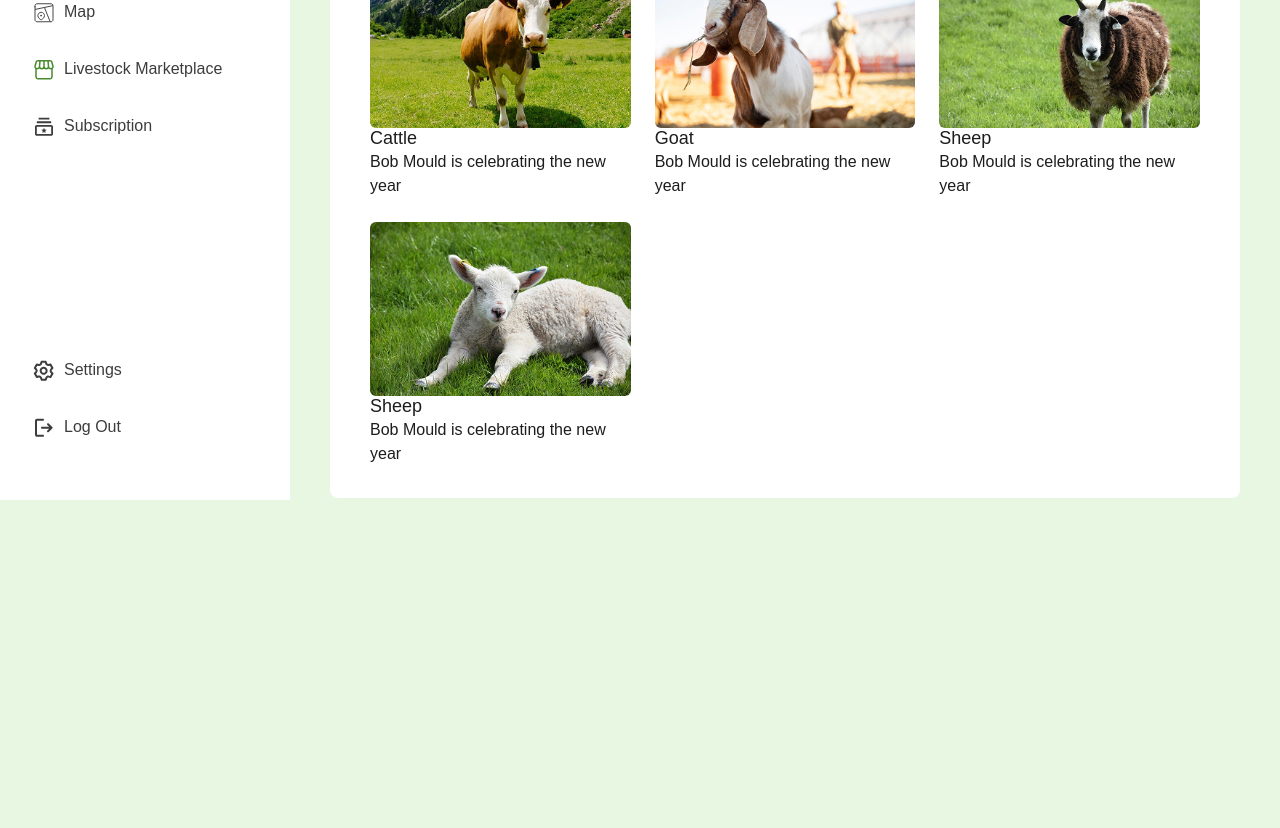
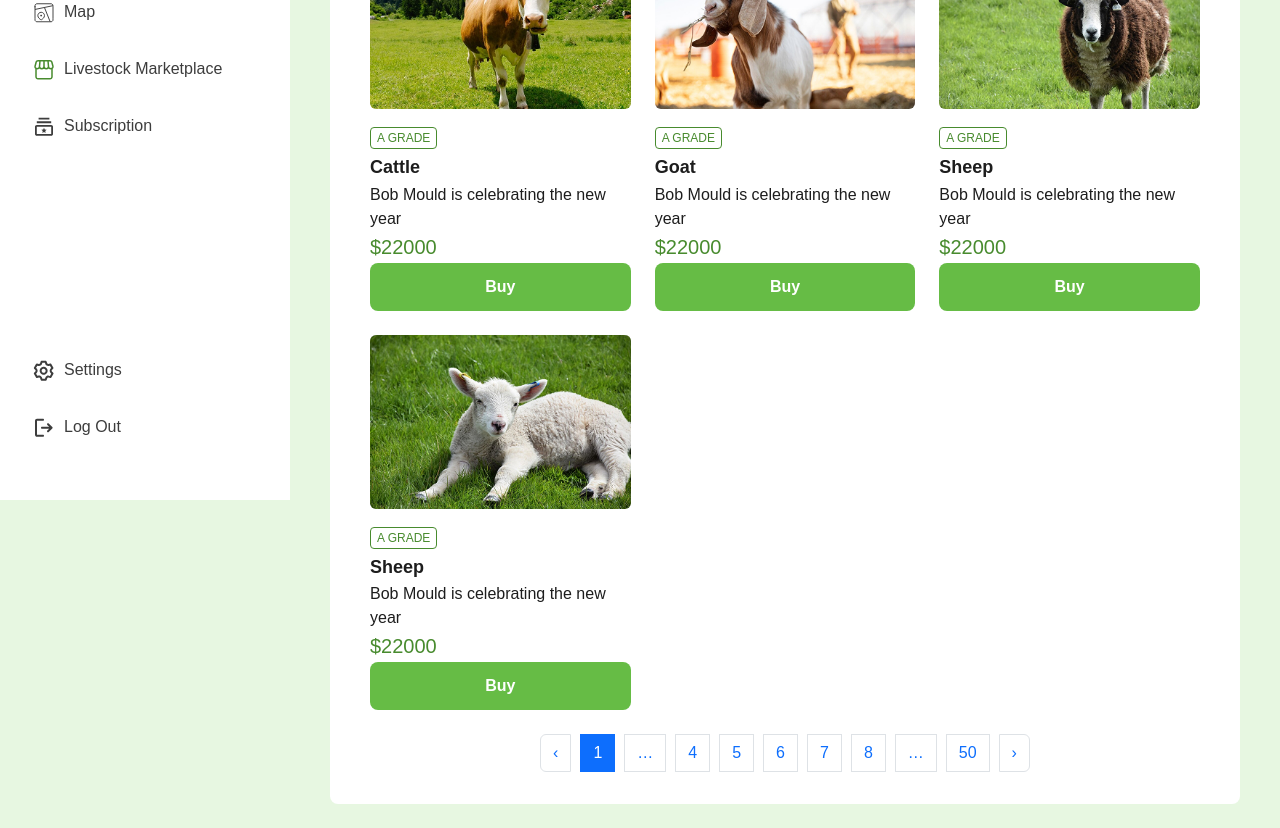
Before and after one commit to VikrantCisDev/trackmoo, a React (Vite) app: page / in a window 1280 px wide. Shown: the part 300-1128 px from the top of the page. Before the commit the page ends 822 px from the top, so only its background shows below. Built offline with nearby package versions, Linux system fonts and the light colour scheme.

Commit message:
pagination

```diff
--- a/src/App.css
+++ b/src/App.css
@@ -273,7 +273,26 @@ button.searchModalBtn {
     grid-template-columns: repeat(auto-fit, minmax(200px,1fr));
     grid-gap: 24px;
 }
+.cardGrade{
+    border: 1px solid var(--green-600);
+    padding: 4px 6px;
+    border-radius: 4px;
+    text-transform: uppercase;
+    color: var(--green-600);
+    display: inline-block;
+    line-height: 1;
+    font-size: 12px;
+}
 
+.cardPrice{
+    color: var(--green-600);
+}
+
+
+.custom-pagination{
+    gap: 10px;
+    justify-content: center;
+}
 
 
 
--- a/src/components/ui/Card.jsx
+++ b/src/components/ui/Card.jsx
@@ -1,45 +1,60 @@
-import React from 'react';
-import { Image } from 'react-bootstrap';
-import Button from './Button';
+import React from "react";
+import { Image } from "react-bootstrap";
+import Button from "./Button";
 
 const CommonCard = ({
-    cardWrapper = 'card-wrapper',
-    imgWrapper = 'img-wrapper',
-    cardImg = '',
-    alt = 'Card Image',
-    imgClass = 'img-class',
-    imgTag = 'img-tag',
+  cardWrapper = "card-wrapper",
+  imgWrapper = "img-wrapper",
+  cardImg = "",
+  alt = "Card Image",
+  imgClass = "img-class",
+  imgTag = "img-tag",
   children,
-    cardBody = 'card-body',
-    gradeClass = 'grade-class',
-    grade = '',
-    titleClass = 'title-class',
-    title = '',
-    subTitleClass = 'subtitle-class',
-    subTitle = '',
-    featuresClass = 'features-class',
-    features = '',
-    priceClass = 'price-class',
-    price = '',
-    cardBtnClass = 'card-btn-class',
-    cardBtn = ''
+  cardBody = "card-body",
+  gradeClass = "grade-class",
+  grade = "",
+  titleClass = "title-class",
+  title = "",
+  subTitleClass = "subtitle-class",
+  subTitle = "",
+  featuresClass = "features-class",
+  features = [],
+  priceClass = "price-class",
+  price = "",
+  cardBtnClass = "card-btn-class",
+  cardBtn = "",
 }) => {
   return (
     <div className={cardWrapper}>
       {cardImg && (
-                <div className={imgWrapper}>
-                    <Image src={cardImg} alt={alt} className={`${imgClass} rounded w-100`} />
+        <div className={`${imgWrapper} mb-3`}>
+          <Image
+            src={cardImg}
+            alt={alt}
+            className={`${imgClass} rounded w-100`}
+          />
           {children && <span className={imgTag}>{children}</span>}
         </div>
       )}
 
       <div className={cardBody}>
-                {grade && <small className={gradeClass}>{grade}</small>}
-                {title && <h5 className={titleClass}>{title}</h5>}
-                {subTitle && <p className={subTitleClass}>{subTitle}</p>}
-                {features && <p className={featuresClass}>{features}</p>}
-                {price && <h4 className={priceClass}>{price}</h4>}
-                {cardBtn && <Button className={cardBtnClass}>{cardBtn}</Button>}
+        {grade && (
+          <span className={`${gradeClass} cardGrade mb-2`}>{grade}</span>
+        )}
+        {title && (
+          <h5 className={`${titleClass} mb-1 fw-semi-bold cardTitle`}>
+            {title}
+          </h5>
+        )}
+        {subTitle && <p className={`${subTitleClass} mb-1`}>{subTitle}</p>}
+        {features &&
+          features.map((item,key) => {
+            return <p className={`${featuresClass} mb-1`} key={key}>{item}</p>
+          })}
+        {price && <h4 className={`${priceClass} mb-1 cardPrice`}>{price}</h4>}
+        {cardBtn && (
+          <Button className={`${cardBtnClass} w-100`}>{cardBtn}</Button>
+        )}
       </div>
     </div>
   );
--- /dev/null
+++ b/src/components/ui/Pagination.jsx
@@ -0,0 +1,26 @@
+import Pagination from 'react-bootstrap/Pagination';
+import React from 'react'
+
+function CustomPagination() {
+  return (
+    <Pagination className='custom-pagination'>
+      {/* <Pagination.First /> */}
+      <Pagination.Prev />
+      <Pagination.Item active>{1}</Pagination.Item>
+      <Pagination.Ellipsis />
+
+      <Pagination.Item>{4}</Pagination.Item>
+      <Pagination.Item>{5}</Pagination.Item>
+      <Pagination.Item>{6}</Pagination.Item>
+      <Pagination.Item>{7}</Pagination.Item>
+      <Pagination.Item>{8}</Pagination.Item>
+
+      <Pagination.Ellipsis />
+      <Pagination.Item>{50}</Pagination.Item>
+      <Pagination.Next />
+      {/* <Pagination.Last /> */}
+    </Pagination>
+  );
+}
+
+export default CustomPagination;
--- a/src/pages/Home/Home.jsx
+++ b/src/pages/Home/Home.jsx
@@ -9,6 +9,7 @@ import Search from '../../components/ui/Search';
 import { IoMdAdd } from "react-icons/io";
 import CustomDropdown from '../../components/ui/Dropdown';
 import { IoFilterOutline } from "react-icons/io5";
+import CustomPagination from "../../components/ui/Pagination";
 
 const Home = () => {
   const cardData = [
@@ -18,6 +19,9 @@ const Home = () => {
       title: "Cattle",
       subTitle: "Bob Mould is celebrating the new year ",
       features: [],
+      cardBtn: "Buy",
+      price: "$22000",
+      grade: "A Grade"
     },
     {
       id: 2,
@@ -25,6 +29,9 @@ const Home = () => {
       title: "Goat",
       subTitle: "Bob Mould is celebrating the new year ",
       features: [],
+      cardBtn: "Buy",
+      price: "$22000",
+      grade: "A Grade"
     },
     {
       id: 3,
@@ -32,6 +39,9 @@ const Home = () => {
       title: "Sheep",
       subTitle: "Bob Mould is celebrating the new year ",
       features: [],
+      cardBtn: "Buy",
+      price: "$22000",
+      grade: "A Grade"
     },
     {
       id: 4,
@@ -39,6 +49,9 @@ const Home = () => {
       title: "Sheep",
       subTitle: "Bob Mould is celebrating the new year ",
       features: [],
+      cardBtn: "Buy",
+      price: "$22000",
+      grade: "A Grade"
     },
   ];
   const filter = ["action","action2","action3"]
@@ -48,7 +61,7 @@ const Home = () => {
     <div className="px-64">
       <div className="dash-container">
         <div className="top-bar mb-20">
-          <h1>Livestock Marketplace</h1>
+          <h2>Livestock Marketplace</h2>
           <div className="top-bar-right">
             <Search />
             <CustomDropdown options={filter} className="filter">
@@ -66,10 +79,16 @@ const Home = () => {
               key={item.id}
               cardImg={item.image}
               title={item.title}
+              grade={item.grade}
               subTitle={item.subTitle}
               features={item.features}
+              cardBtn={item.cardBtn}
+              price={item.price}
             />
           ))}
+        </div>
+        <div className="paginationWrapper mt-4">
+          <CustomPagination/>
         </div>
       </div>
     </div>
```
Lines whose indentation alone changed are shown as unchanged.
